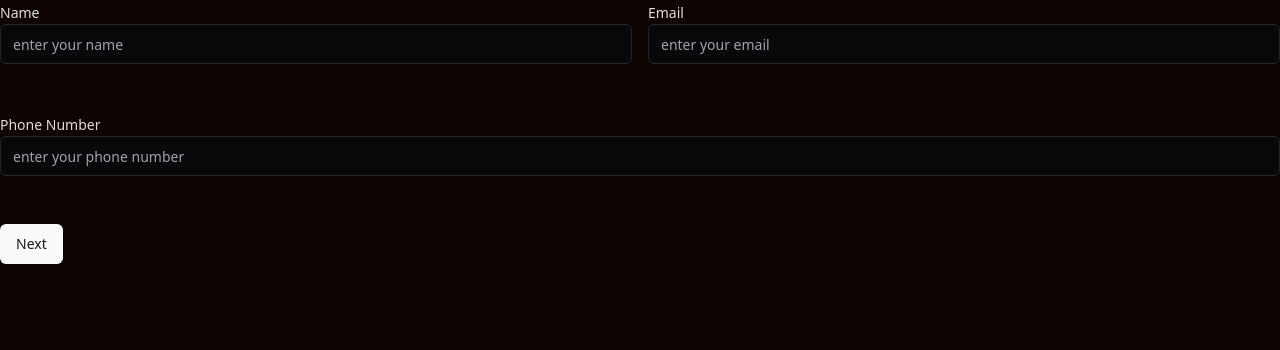
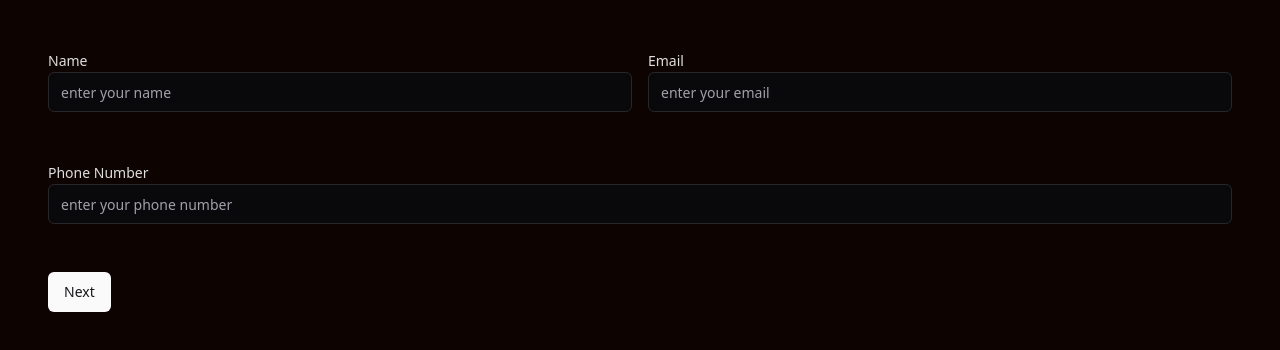
Before and after one commit to AmirAbaris/form-app, a React (Vite) app: page /user-form in a window 1280 px wide. Shown: the top 350 px of the page. Built offline with nearby package versions, Linux system fonts and the light colour scheme.

Commit message:
ui improvements

```diff
--- a/src/pages/AddressFormPage.tsx
+++ b/src/pages/AddressFormPage.tsx
@@ -2,7 +2,7 @@ import AddressForm from "@/components/AddressForm";
 
 export default function AddressFormPage() {
   return (
-    <section>
+    <section className="container min-h-screen mx-auto p-12">
       <AddressForm />
     </section>
   );
--- a/src/pages/SummaryPage.tsx
+++ b/src/pages/SummaryPage.tsx
@@ -13,7 +13,7 @@ export default function SummaryPage() {
   }
 
   return (
-    <div className="space-y-8 p-8">
+    <div className="container min-h-screen mx-auto p-12 space-y-8">
       <h1 className="text-2xl font-bold text-center">Summary</h1>
       <div className="grid grid-cols-1 md:grid-cols-2 gap-6">
         <SummaryItem
--- a/src/pages/UserFormPage.tsx
+++ b/src/pages/UserFormPage.tsx
@@ -2,7 +2,7 @@ import UserForm from "@/components/User-form";
 
 export default function UserFormPage() {
   return (
-    <section>
+    <section className="container min-h-screen mx-auto p-12">
       <UserForm />
     </section>
   );
```
